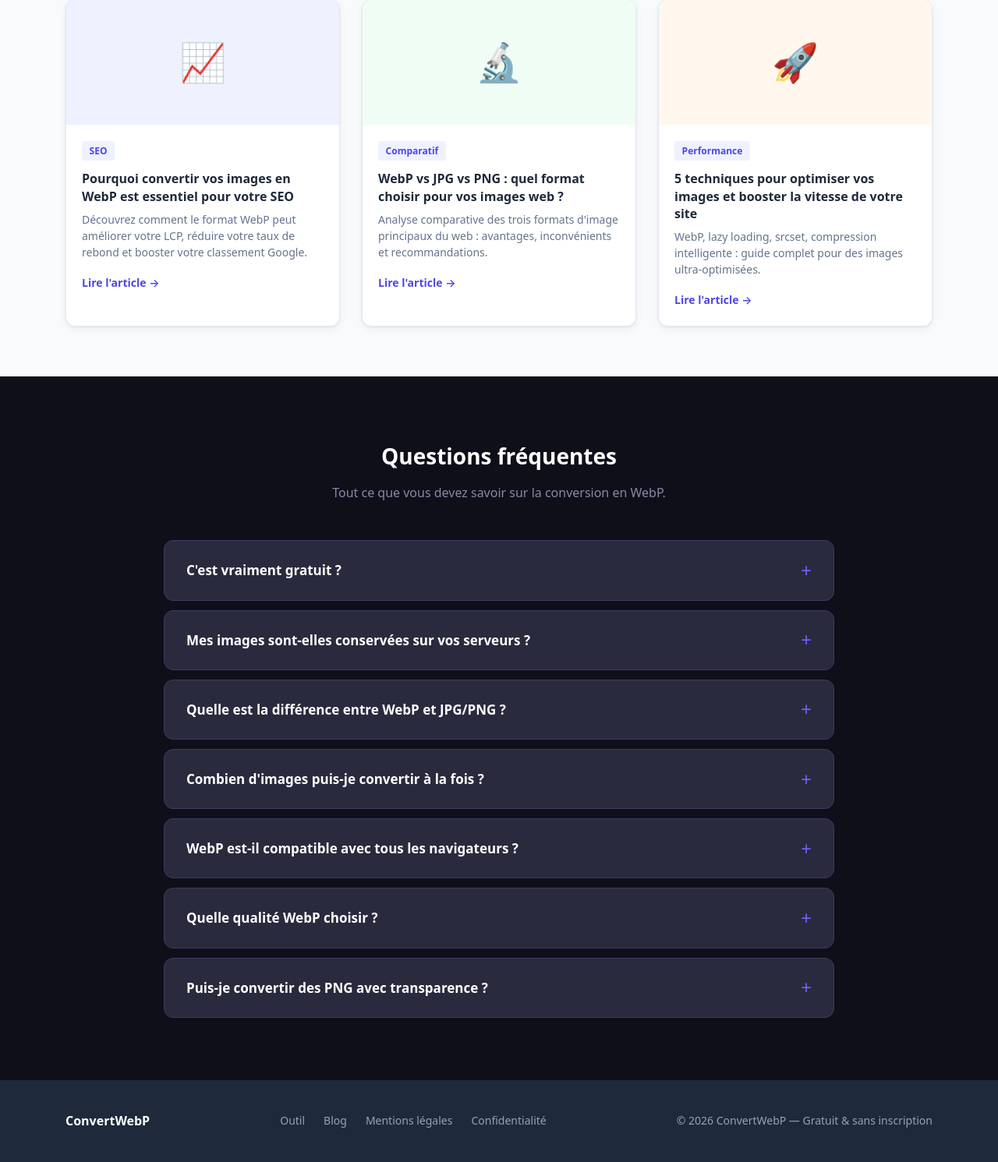
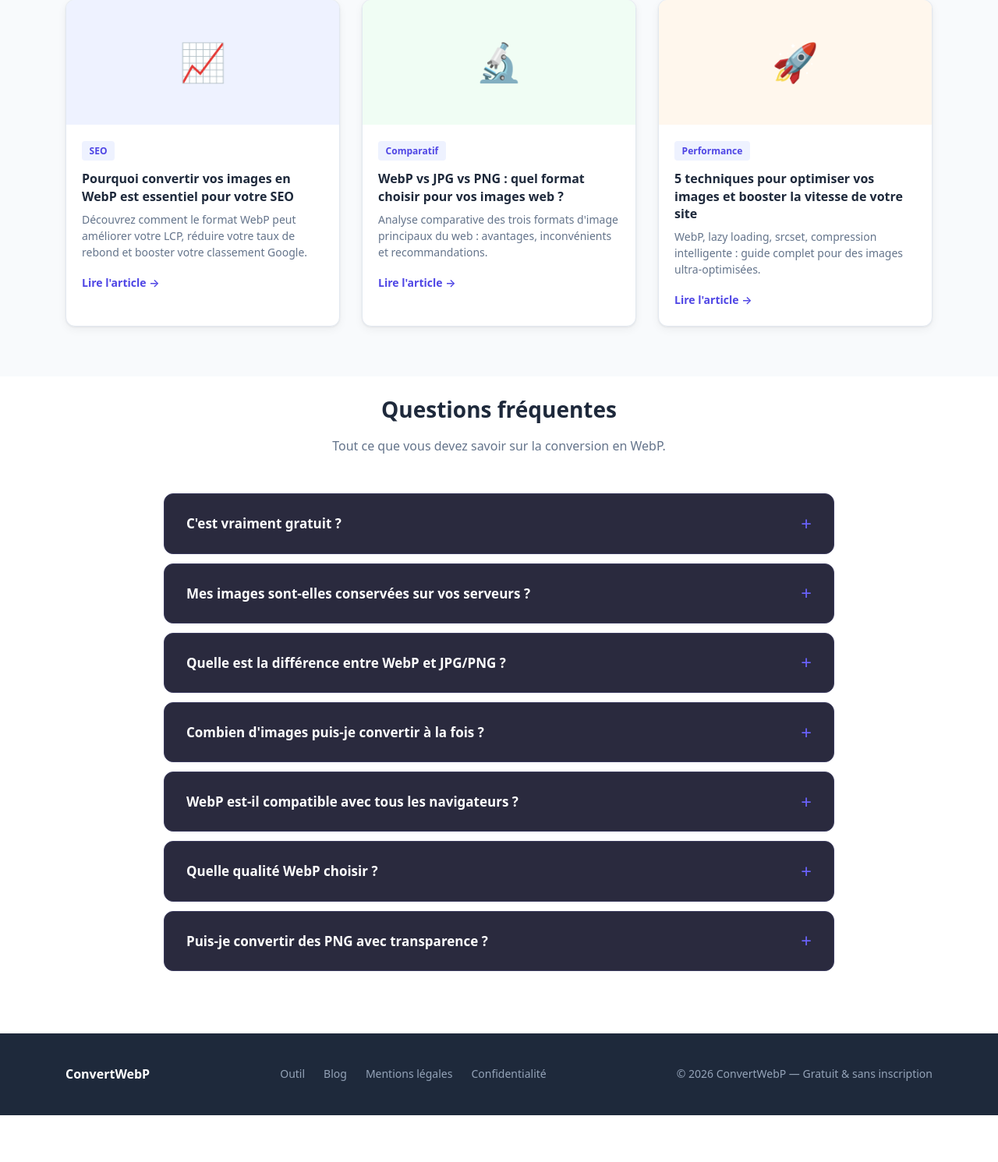
Before and after one commit to davidpatrypro-gi/convertisseur-webp, a FastAPI app: page / in a window 1280 px wide. Shown: the part 1856-3347 px from the top of the page at 78% size. After the commit the page ends 3287 px from the top, so only its background shows below. Run offline with FastAPI, Linux system fonts and the light colour scheme.

Commit message:
style: FAQ section white bg, padding-top 20px, titles back to dark

```diff
--- a/static/style.css
+++ b/static/style.css
@@ -443,11 +443,11 @@ a:hover { text-decoration: underline; }
 
 /* ── FAQ ─────────────────────────────────────────────────────────────────────── */
 .faq-section {
-  padding: 80px 20px;
-  background: #0f0f1a;
+  padding: 20px 20px 80px;
+  background: #ffffff;
 }
-.faq-section .section-title { color: #ffffff; }
-.faq-section .section-sub   { color: #8888a8; }
+.faq-section .section-title { color: var(--text); }
+.faq-section .section-sub   { color: var(--text-muted); }
 .faq-list { max-width: 860px; margin: 0 auto; display: flex; flex-direction: column; gap: 12px; }
 
 .faq-item {
```
